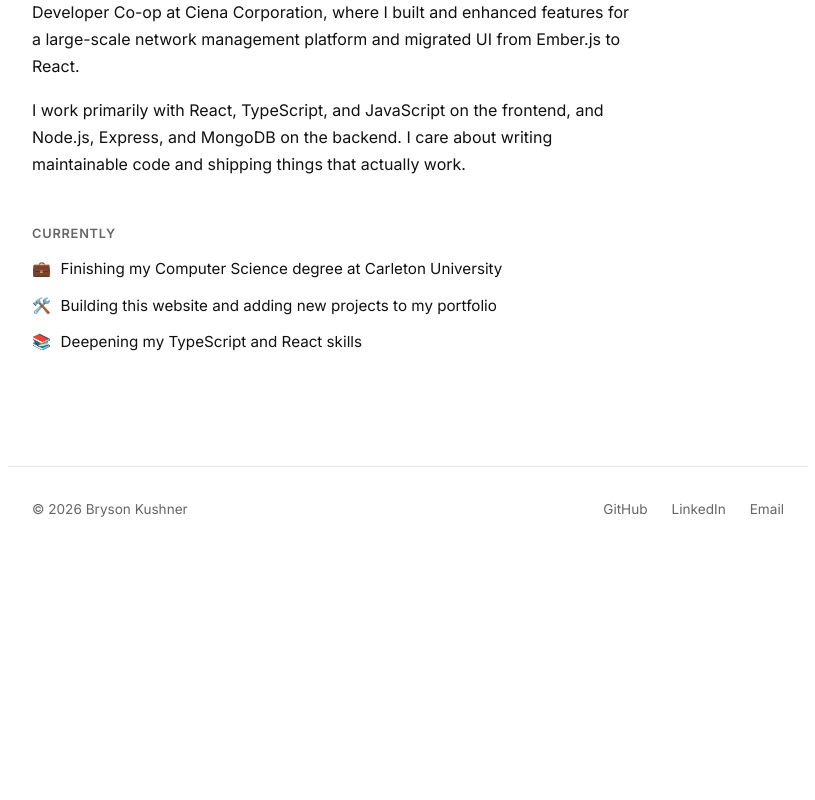
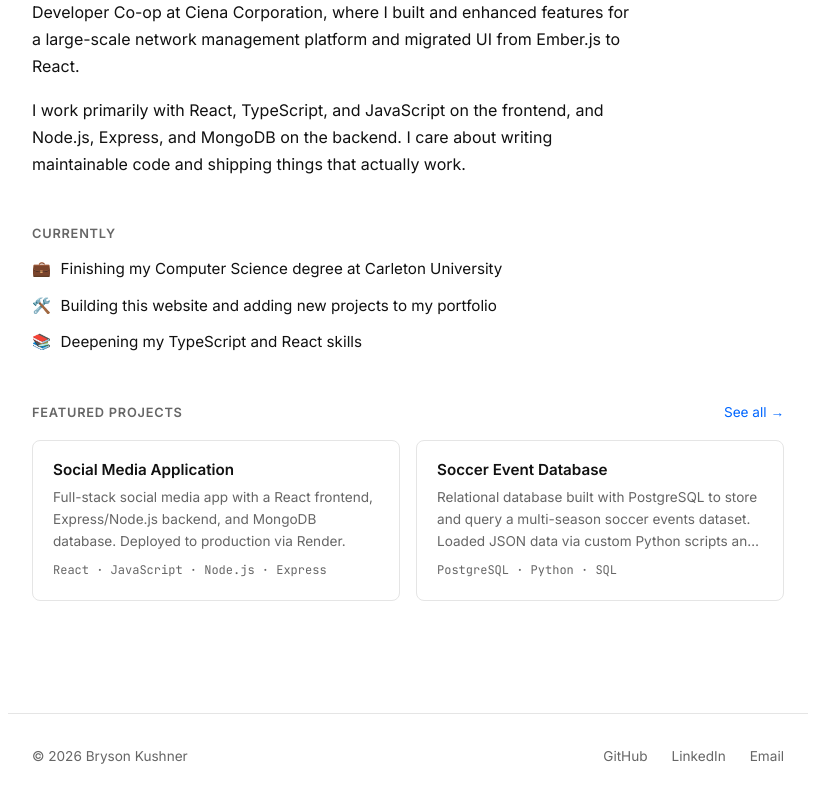
Before and after one commit to brysonmk/personal-website, a React (Vite) app: page / in a window 1280 px wide. Shown: the part 397-1197 px from the top of the page, without its empty margins (232-1047 px from the left). Before the commit the page ends 950 px from the top, so only its background shows below. Built offline with nearby package versions, Linux system fonts and the light colour scheme.

Commit message:
Add featured projects preview to Home page

```diff
--- /dev/null
+++ b/src/data/projects.js
@@ -0,0 +1,28 @@
+const projects = [
+  {
+    title: 'Social Media Application',
+    period: 'Fall 2023 – Winter 2024',
+    description:
+      'Full-stack social media app with a React frontend, Express/Node.js backend, and MongoDB database. Deployed to production via Render.',
+    tech: ['React', 'JavaScript', 'Node.js', 'Express', 'MongoDB', 'HTML', 'CSS'],
+    links: [
+      { label: 'Frontend', href: 'https://github.com/brysonmk/social-media-app-frontend' },
+      { label: 'Backend', href: 'https://github.com/brysonmk/social-media-app-backend' },
+    ],
+    featured: true,
+  },
+  {
+    title: 'Soccer Event Database',
+    period: 'Spring 2024',
+    description:
+      'Relational database built with PostgreSQL to store and query a multi-season soccer events dataset. Loaded JSON data via custom Python scripts and ran complex SQL queries to surface player performance metrics across La Liga and Premier League.',
+    tech: ['PostgreSQL', 'Python', 'SQL'],
+    links: [
+      { label: 'GitHub', href: 'https://github.com/brysonmk/COMP3005_W24_Group_Project' },
+    ],
+    featured: true,
+  },
+]
+
+export default projects
+export const featuredProjects = projects.filter((p) => p.featured)
--- a/src/pages/Home.jsx
+++ b/src/pages/Home.jsx
@@ -1,4 +1,6 @@
+import { Link } from 'react-router-dom'
 import styles from './Home.module.css'
+import { featuredProjects } from '@/data/projects'
 
 const currently = [
   { emoji: '💼', text: 'Finishing my Computer Science degree at Carleton University' },
@@ -36,6 +38,22 @@ export default function Home() {
           ))}
         </ul>
       </div>
+
+      <div className={styles.featured}>
+        <div className={styles.featuredHeader}>
+          <h2>Featured Projects</h2>
+          <Link to="/projects" className={styles.seeAll}>See all →</Link>
+        </div>
+        <div className={styles.featuredGrid}>
+          {featuredProjects.map(({ title, description, tech }) => (
+            <Link key={title} to="/projects" className={styles.featuredCard}>
+              <h3>{title}</h3>
+              <p>{description}</p>
+              <span className={styles.featuredTech}>{tech.slice(0, 4).join(' · ')}</span>
+            </Link>
+          ))}
+        </div>
+      </div>
     </section>
   )
 }
--- a/src/pages/Home.module.css
+++ b/src/pages/Home.module.css
@@ -61,3 +61,76 @@
 .emoji {
   flex-shrink: 0;
 }
+
+.featured {
+  margin-top: 3rem;
+}
+
+.featuredHeader {
+  display: flex;
+  justify-content: space-between;
+  align-items: baseline;
+  margin-bottom: 1rem;
+}
+
+.featuredHeader h2 {
+  font-size: 0.8rem;
+  font-weight: 600;
+  text-transform: uppercase;
+  letter-spacing: 0.06em;
+  color: var(--color-text-muted);
+}
+
+.seeAll {
+  font-size: 0.85rem;
+  color: var(--color-accent);
+  text-decoration: none;
+}
+
+.seeAll:hover {
+  text-decoration: underline;
+}
+
+.featuredGrid {
+  display: grid;
+  grid-template-columns: repeat(auto-fit, minmax(260px, 1fr));
+  gap: 1rem;
+}
+
+.featuredCard {
+  border: 1px solid var(--color-border);
+  border-radius: 8px;
+  padding: 1.25rem;
+  text-decoration: none;
+  color: var(--color-text);
+  display: flex;
+  flex-direction: column;
+  gap: 0.5rem;
+  transition: border-color 0.2s;
+}
+
+.featuredCard:hover {
+  border-color: var(--color-accent);
+}
+
+.featuredCard h3 {
+  font-size: 0.95rem;
+  font-weight: 600;
+}
+
+.featuredCard p {
+  font-size: 0.85rem;
+  color: var(--color-text-muted);
+  line-height: 1.6;
+  display: -webkit-box;
+  -webkit-line-clamp: 3;
+  -webkit-box-orient: vertical;
+  overflow: hidden;
+}
+
+.featuredTech {
+  font-size: 0.75rem;
+  font-family: var(--font-mono);
+  color: var(--color-text-muted);
+  margin-top: auto;
+}
--- a/src/pages/Projects.jsx
+++ b/src/pages/Projects.jsx
@@ -1,28 +1,5 @@
 import styles from './Projects.module.css'
-
-const projects = [
-  {
-    title: 'Social Media Application',
-    period: 'Fall 2023 – Winter 2024',
-    description:
-      'Full-stack social media app with a React frontend, Express/Node.js backend, and MongoDB database. Deployed to production via Render.',
-    tech: ['React', 'JavaScript', 'Node.js', 'Express', 'MongoDB', 'HTML', 'CSS'],
-    links: [
-      { label: 'Frontend', href: 'https://github.com/brysonmk/social-media-app-frontend' },
-      { label: 'Backend', href: 'https://github.com/brysonmk/social-media-app-backend' },
-    ],
-  },
-  {
-    title: 'Soccer Event Database',
-    period: 'Spring 2024',
-    description:
-      'Relational database built with PostgreSQL to store and query a multi-season soccer events dataset. Loaded JSON data via custom Python scripts and ran complex SQL queries to surface player performance metrics across La Liga and Premier League.',
-    tech: ['PostgreSQL', 'Python', 'SQL'],
-    links: [
-      { label: 'GitHub', href: 'https://github.com/brysonmk/COMP3005_W24_Group_Project' },
-    ],
-  },
-]
+import projects from '@/data/projects'
 
 export default function Projects() {
   return (
```
